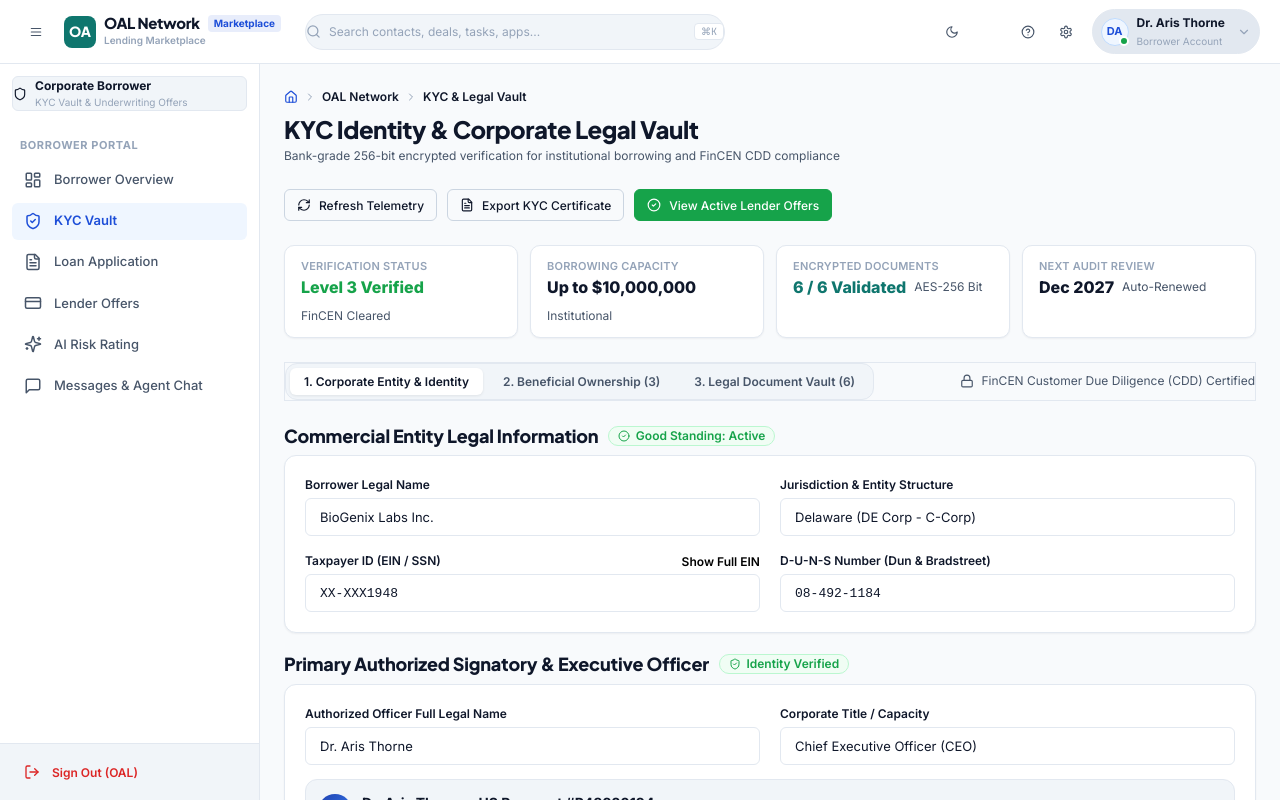
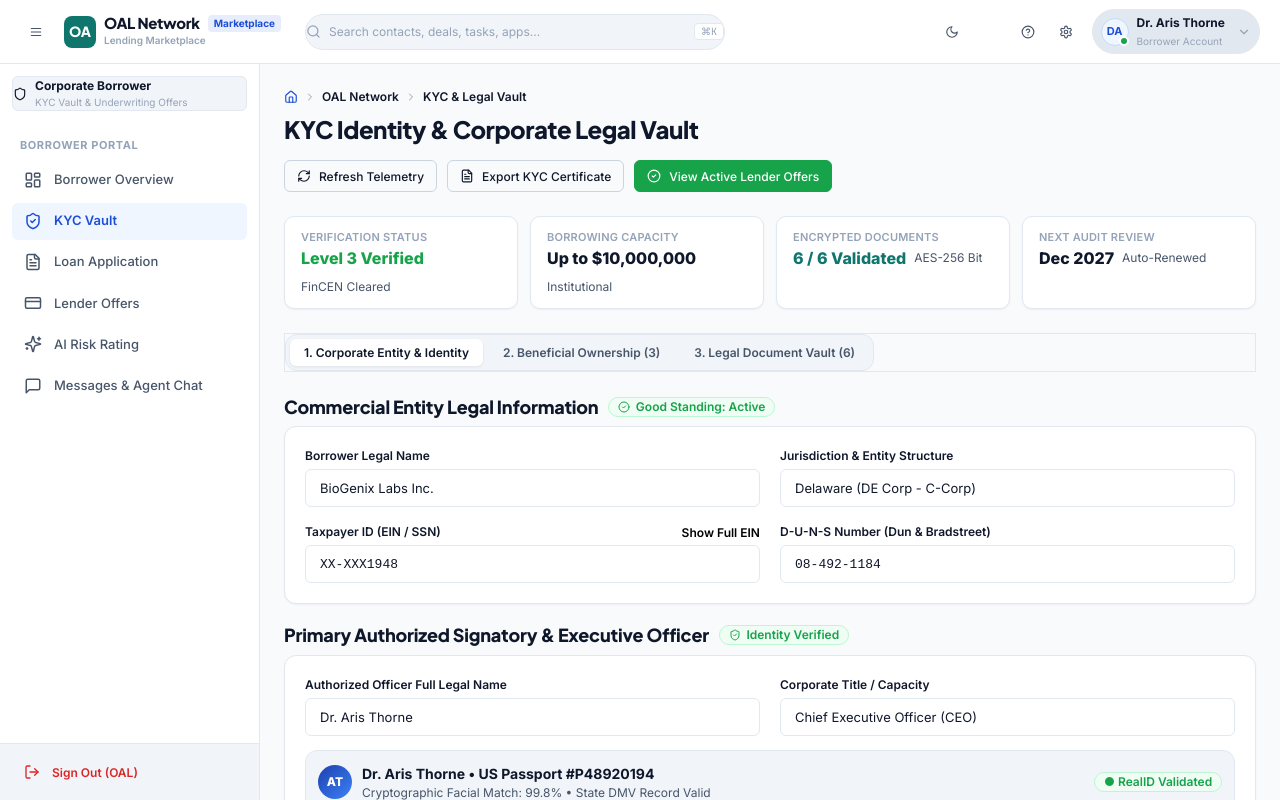
Before and after one commit to AKRITIKUSHWAHA/CRM, a React (Vite) app: page /oal/borrower/kyc in a window 1280 px wide. Built offline with nearby package versions, Linux system fonts and the light colour scheme; the HTML template or start-up script is replaced by a standard one.

Commit message:
clean(kyc): remove unwanted descriptive subheaders and FinCEN labels across all tabs

```diff
--- a/src/pages/oal/borrower/OalBorrowerKyc.jsx
+++ b/src/pages/oal/borrower/OalBorrowerKyc.jsx
@@ -191,9 +191,6 @@ export const OalBorrowerKyc = () => {
           <h1 style={{ fontSize: '24px', fontWeight: 800, margin: '0.25rem 0 0 0', color: 'var(--text-primary)', letterSpacing: '-0.02em' }}>
             KYC Identity & Corporate Legal Vault
           </h1>
-          <p className="text-xs text-secondary margin-0" style={{ marginTop: '3px' }}>
-            Bank-grade 256-bit encrypted verification for institutional borrowing and FinCEN CDD compliance
-          </p>
         </div>
 
         <div className="flex items-center gap-2.5 flex-wrap">
@@ -324,11 +321,6 @@ export const OalBorrowerKyc = () => {
           >
             3. Legal Document Vault ({documents.length})
           </button>
-        </div>
-
-        <div className="flex items-center gap-2 text-xs text-secondary">
-          <Lock size={14} className="text-accent" />
-          <span>FinCEN Customer Due Diligence (CDD) Certified</span>
         </div>
       </div>
 
@@ -469,15 +461,10 @@ export const OalBorrowerKyc = () => {
       {/* 5. TAB 2: Beneficial Ownership (FinCEN 25%+ Rule) */}
       {activeTab === 'owners' && (
         <div className="flex flex-col gap-2.5">
-          <div className="flex flex-col sm:flex-row sm:items-center justify-between gap-3">
-            <div>
+          <div className="flex items-center justify-between gap-3">
             <h2 style={{ fontSize: '18px', fontWeight: 800, margin: 0, color: 'var(--text-primary)', letterSpacing: '-0.01em' }}>
               Beneficial Ownership Registry (FinCEN Compliance)
             </h2>
-              <span className="text-xs text-secondary">
-                Federal regulations require identifying all individuals or entities with 25% or greater equity or executive control.
-              </span>
-            </div>
 
             <Button
               variant="outline"
@@ -564,15 +551,10 @@ export const OalBorrowerKyc = () => {
         <div className="flex flex-col gap-6">
           {/* Section 1: Upload Dropzone */}
           <div className="flex flex-col gap-2.5">
-            <div className="flex flex-col sm:flex-row sm:items-center justify-between gap-2">
-              <div>
+            <div className="flex items-center justify-between gap-2">
               <h2 style={{ fontSize: '18px', fontWeight: 800, margin: 0, color: 'var(--text-primary)', letterSpacing: '-0.01em' }}>
                 Institutional Legal Repository
               </h2>
-                <span className="text-xs text-secondary">
-                  Uploaded files are encrypted via AES-256 and stamped with immutable SHA-256 verification hashes
-                </span>
-              </div>
               <Badge variant="neutral" style={{ flexShrink: 0 }}>SHA-256 Protected</Badge>
             </div>
 
@@ -608,7 +590,6 @@ export const OalBorrowerKyc = () => {
               <h3 style={{ fontSize: '16px', fontWeight: 800, margin: 0, color: 'var(--text-primary)', letterSpacing: '-0.01em' }}>
                 Verified Corporate Documents ({documents.length})
               </h3>
-              <span className="text-xs text-secondary">100% Cryptographically Sealed</span>
             </div>
 
             <div className="flex flex-col gap-3">
```
Lines whose indentation alone changed are shown as unchanged.
